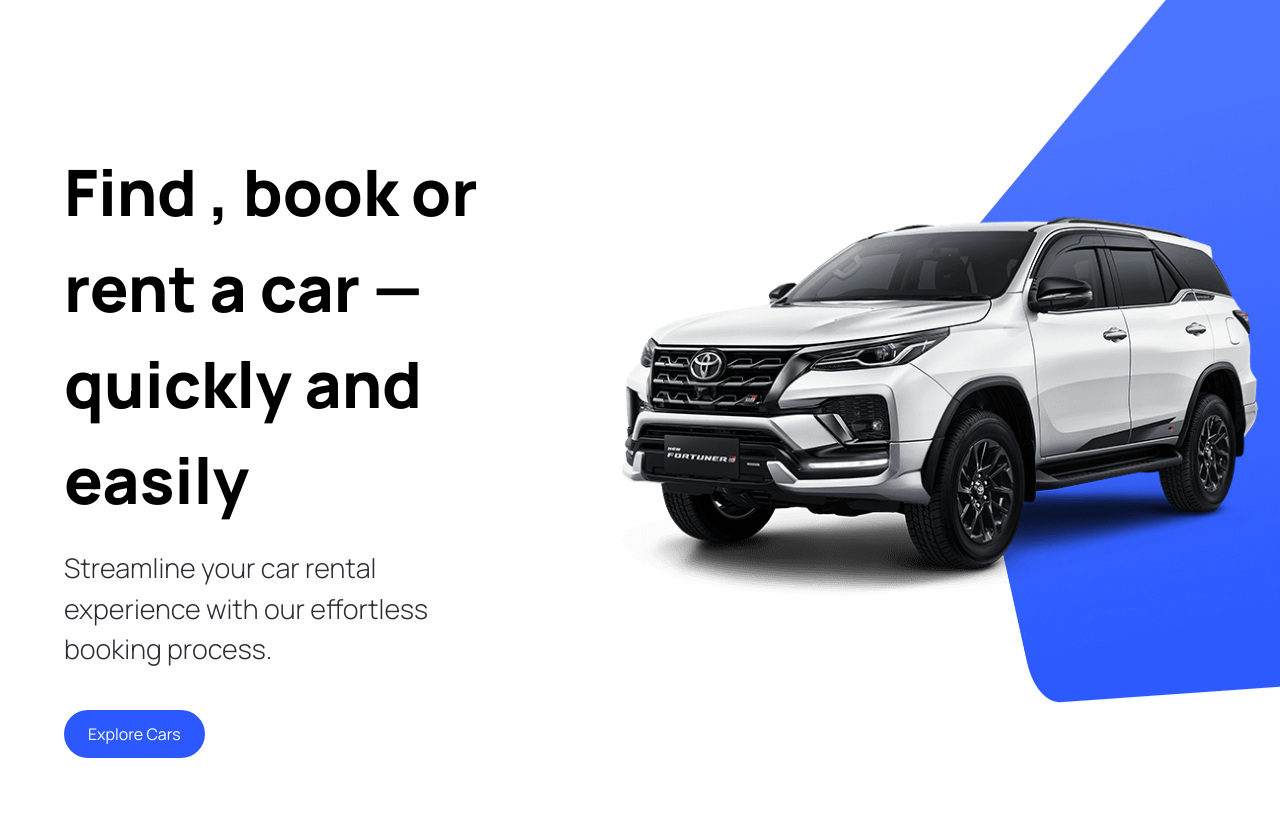
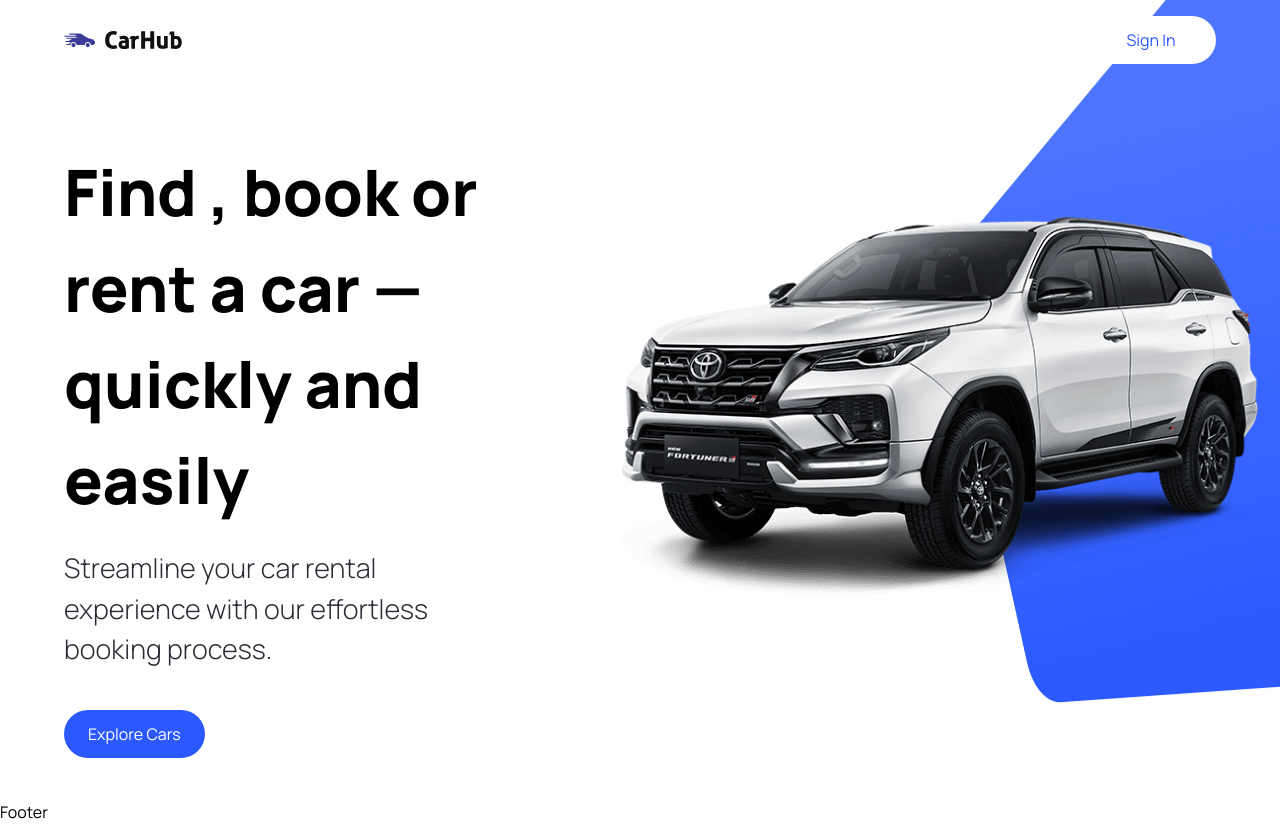
Before and after one commit to AbirDoesFrontend/car_showcase_next_js, a Next.js app: page / in a window 1280 px wide. Before the commit the page ends 800 px from the top, so only its background shows below. Built offline with nearby package versions, Linux system fonts and the light colour scheme.

Commit message:
Hero Section : Navbar , CustomButton Interface

```diff
--- a/app/layout.tsx
+++ b/app/layout.tsx
@@ -1,21 +1,23 @@
-import './globals.css'
-import { Inter } from 'next/font/google'
-
-const inter = Inter({ subsets: ['latin'] })
+import { Footer, Navbar } from "@/components";
+import "./globals.css";
 
 export const metadata = {
-  title: 'Create Next App',
-  description: 'Generated by create next app',
-}
+  title: "Car Hub",
+  description: "Discover the best cars in the world",
+};
 
 export default function RootLayout({
   children,
 }: {
-  children: React.ReactNode
+  children: React.ReactNode;
 }) {
   return (
     <html lang="en">
-      <body className={inter.className}>{children}</body>
+      <body className="relative">
+        <Navbar />
+        {children}
+        <Footer />
+      </body>
     </html>
-  )
+  );
 }
--- a/components/CustomButton.tsx
+++ b/components/CustomButton.tsx
@@ -3,11 +3,11 @@
 import { CustomButtonProps } from '@/types'
 import Image from 'next/image'
 
-const CustomButton = ({ title , containerStyles , handleClick } : CustomButtonProps) => {
+const CustomButton = ({ title , containerStyles , handleClick , btnType } : CustomButtonProps) => {
   return (
     <button
       disabled={false}
-      type='button'
+      type={btnType || 'button'}
       className={`custom-btn ${containerStyles}`}
       onClick={handleClick}
     >
--- /dev/null
+++ b/components/Footer.tsx
@@ -0,0 +1,9 @@
+import React from 'react'
+
+const Footer = () => {
+  return (
+    <div>Footer</div>
+  )
+}
+
+export default Footer
--- /dev/null
+++ b/components/Navbar.tsx
@@ -0,0 +1,30 @@
+import Image from "next/image";
+import Link from "next/link";
+import React from "react";
+import CustomButton from "./CustomButton";
+
+const Navbar = () => {
+  return (
+    <header className="w-full absolute z-10">
+      <nav className="max-w-[1440px] mx-auto flex justify-between items-center sm:px-16 px-6 py-4">
+        <Link href={"/"} className="flex justify-center items-center">
+          <Image
+            src="/logo.svg"
+            alt="Car Hub Logo"
+            width={118}
+            height={18}
+            className="object-contain"
+          />
+        </Link>
+
+        <CustomButton
+          title="Sign In"
+          btnType="button"
+          containerStyles="text-primary-blue rounded-full bg-white min-w-[130px]"
+        />
+      </nav>
+    </header>
+  );
+};
+
+export default Navbar;
--- a/components/index.ts
+++ b/components/index.ts
@@ -1,7 +1,11 @@
 import Hero from "./Hero";
 import CustomButton from "./CustomButton";
+import Navbar from "./Navbar";
+import Footer from "./Footer";
 
 export {
     Hero,
-    CustomButton
+    CustomButton,
+    Navbar,
+    Footer
 }
```
Also changed, not shown: types/index.ts (+4 -3 lines).
